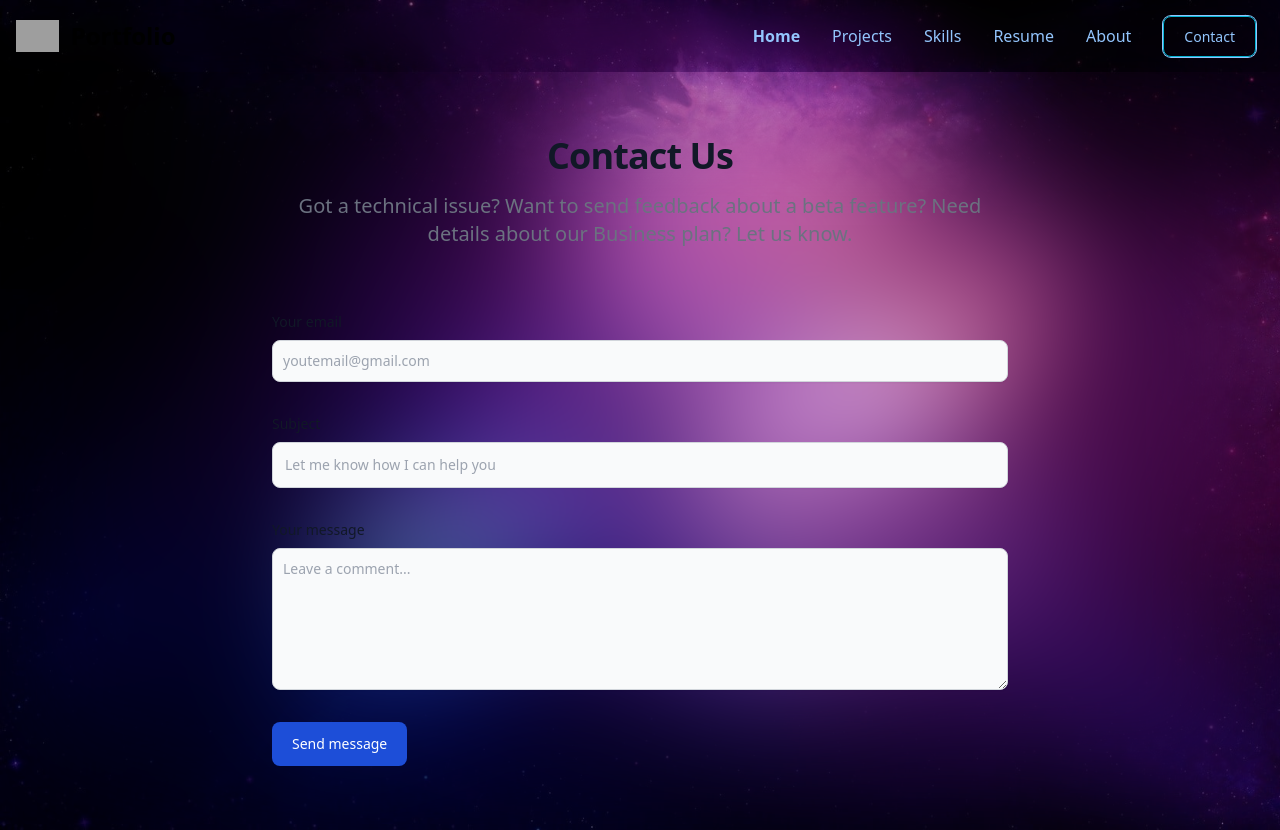
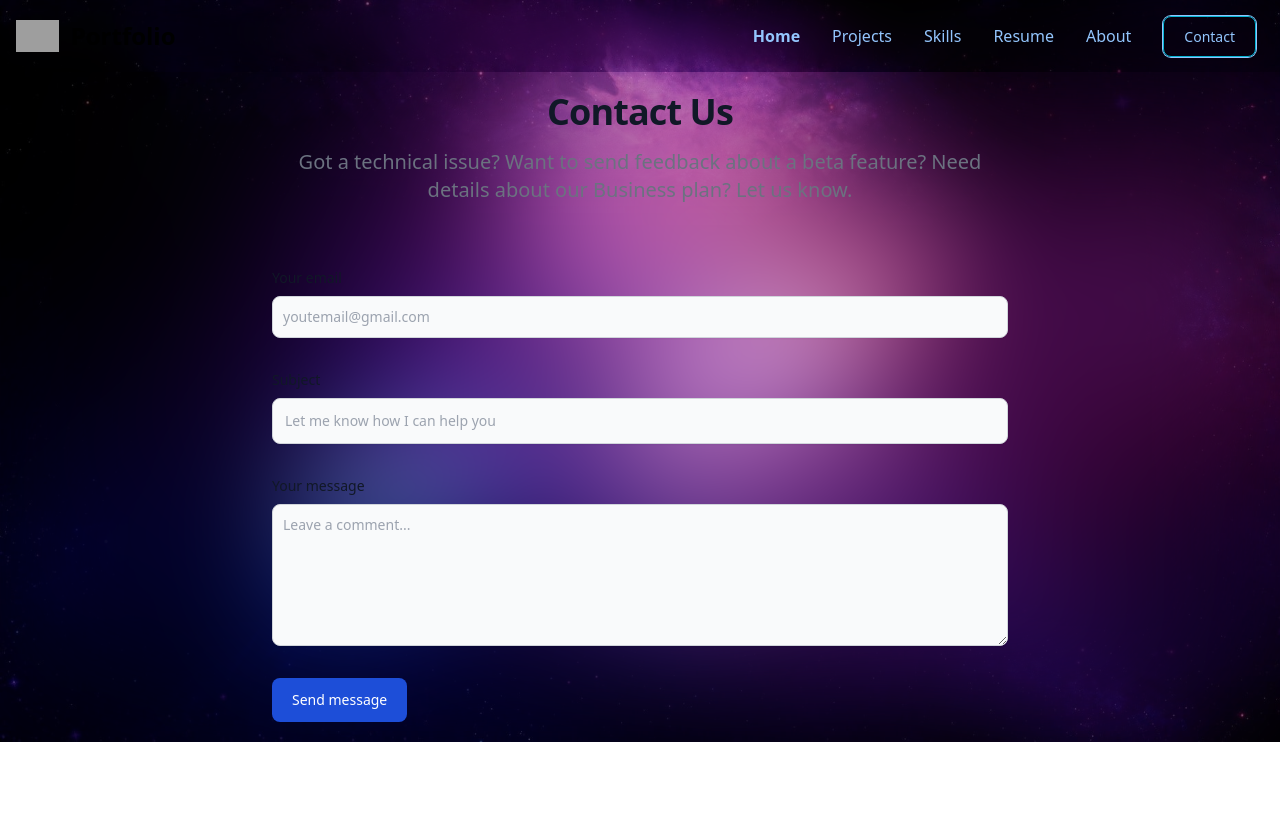
Before and after one commit to GANGADHARAN26/portfolio, a React (Vite) app: page /contact in a window 1280 px wide. After the commit the page ends 800 px from the top, so only its background shows below. Built offline with nearby package versions, Linux system fonts and the light colour scheme; no server answers; grey boxes are pictures that could not be loaded.

Commit message:
added some layout changes in contact page

```diff
--- a/src/pages/Contact.jsx
+++ b/src/pages/Contact.jsx
@@ -23,7 +23,7 @@ const Contact = () => {
   };
   return (
     <section className=" backdrop-blur-3xl">
-      <div className="py-8 lg:py-16 px-4 mx-auto max-w-screen-md">
+      <div className="py-5 lg:py-15 px-4 mx-auto max-w-screen-md">
         <h2 className="mb-4 text-4xl tracking-tight font-extrabold text-center text-gray-900 dark:text-white">
           Contact Us
         </h2>
```
